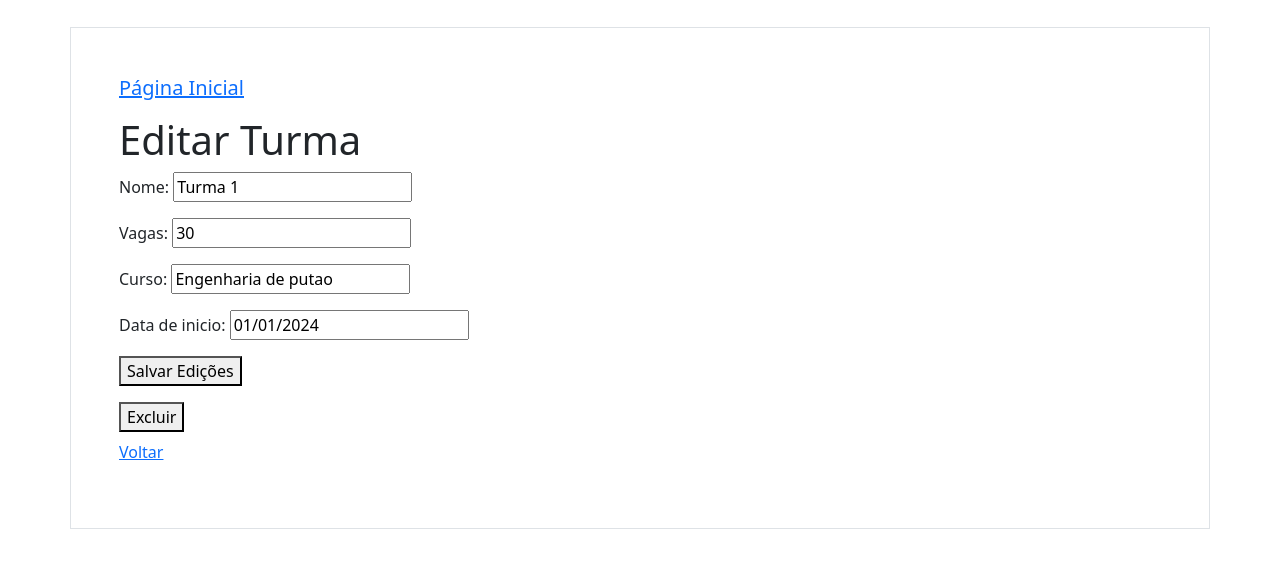
After one commit to anajcaetanom/mestrado_django, a Django app: page /editar_turma/1/ in a window 1280 px wide. The commit adds this page. Shown: the part 347-924 px from the top of the page. Run offline with Django 5.2, Linux system fonts and the light colour scheme; data comes from the database, SQL or seed files in the repository; both versions use the stored data as it was after the commit; some libraries are stand-ins or nearby versions.

Commit message:
modified:   mestrado_system/db.sqlite3 	new file:   mestrado_system/turmas/forms.py 	new file:   mestrado_system/turmas/templates/criar_turma.html 	modified:   mestrado_system/turmas/templates/details.html 	modified:   mestrado_system/turmas/templates/display_turmas.html 	new file:   mestrado_system/turmas/templates/editar_turma.html 	modified:   mestrado_system/turmas/urls.py 	modified:   mestrado_system/turmas/views.py

```diff
--- /dev/null
+++ b/mestrado_system/turmas/forms.py
@@ -0,0 +1,7 @@
+from django import forms
+from .models import Turma
+
+class TurmaForm(forms.ModelForm):
+    class Meta:
+        model = Turma
+        fields = ['nome', 'vagas', 'curso', 'data_de_inicio']
--- a/mestrado_system/turmas/templates/details.html
+++ b/mestrado_system/turmas/templates/details.html
@@ -17,6 +17,10 @@
         <p>Curso: {{ myturma.curso }}</p>
         <p>Data de início: {{ myturma.dataInicio }}</p>
 
+        <div class="container p-4">
+            <a href="{% url 'editar_turma' myturma.id %}">Editar</a>
+        </div>
+
         <p>Back to <a href="/turmas">Lista das turmas</a></p>
     </div>
 {% endblock %}
--- a/mestrado_system/turmas/templates/display_turmas.html
+++ b/mestrado_system/turmas/templates/display_turmas.html
@@ -19,6 +19,10 @@
       {% endfor %}
     </ul>
 
+    <div class="container p-4">
+      <a href="{% url 'criar_turma'%}">Criar nova turma</a>
+    </div>
+
     <h5><a href="/">Página Inicial</a></h5>
   </div>
 {% endblock %}
--- /dev/null
+++ b/mestrado_system/turmas/templates/editar_turma.html
@@ -0,0 +1,32 @@
+{% extends "master.html" %}
+
+{% block title %}
+  Editar Turma
+{% endblock %}
+
+{% block content%}
+
+  {% include "header.html" %}
+  <div class="container p-5 my-5 border">
+    <h5><a href="/">Página Inicial</a></h5>
+    <p></p>
+    <h1>Editar Turma</h1>
+
+    <form method="post" action="{% url 'editar_turma' turma.id %}">
+      {% csrf_token %}
+      {{ form.as_p }}
+      <button type="submit">Salvar Edições</button>
+    </form>
+
+    <p></p>
+
+    <form method="post" action="{% url 'excluir_turma' turma.id %}" style="display: inline-block;">
+      {% csrf_token %}
+      <button type="submit" onclick="return confirm('Tem certeza que deseja excluir esta turma?')">Excluir</button>
+    </form>
+
+    <h1>   </h1>
+    <p> <a href="{% url 'details' turma.id %}">Voltar</a></p>
+  </div>
+
+{% endblock %}
--- a/mestrado_system/turmas/urls.py
+++ b/mestrado_system/turmas/urls.py
@@ -4,5 +4,8 @@ from . import views
 urlpatterns = [
     path('turmas/', views.turmas, name='turmas'),
     path('turmas/details/<int:id>', views.details, name='details'),
+    path('editar_turma/<int:turma_id>/', views.editar_turma, name='editar_turma'),
+    path('criar_turma/', views.criar_turma, name='criar_turma'),
+    path('excluir_turmas/<int:turma_id>/', views.excluir_turma, name='excluir_turma'),
     path('', views.main, name='main'),
 ]
--- a/mestrado_system/turmas/views.py
+++ b/mestrado_system/turmas/views.py
@@ -1,6 +1,9 @@
 from django.http import HttpResponse
 from django.template import loader
 from .models import Turma
+from django.shortcuts import render, get_object_or_404
+from .forms import TurmaForm
+from django.shortcuts import redirect
 
 def turmas(request):
   all_turmas = Turma.objects.all().values()
@@ -17,3 +20,36 @@ def details(request, id):
 def main(request):
   template = loader.get_template('main.html')
   return HttpResponse(template.render())
+
+def editar_turma(request, turma_id):
+    turma = get_object_or_404(Turma, id=turma_id)
+
+    if request.method == 'POST':
+        form = TurmaForm(request.POST, instance=turma)
+        if form.is_valid():
+            form.save()
+            return redirect('details', id=turma_id)
+    else:
+        form = TurmaForm(instance=turma)
+
+    return render(request, 'editar_turma.html', {'form': form, 'turma': turma})
+
+def criar_turma(request):
+    if request.method == 'POST':
+        form = TurmaForm(request.POST)
+        if form.is_valid():
+            form.save()
+            return redirect('turmas')
+    else:
+        form = TurmaForm()
+
+    return render(request, 'criar_turma.html', {'form': form})
+
+def excluir_turma(request, turma_id):
+    turma = get_object_or_404(Turma, id=turma_id)
+
+    if request.method == 'POST':
+        turma.delete()
+        return redirect('turmas')
+
+    return render(request, 'excluir_turma.html', {'turma': turma})
```
Also changed, not shown: mestrado_system/turmas/templates/criar_turma.html (added, +23 -0 lines), mestrado_system/db.sqlite3.
